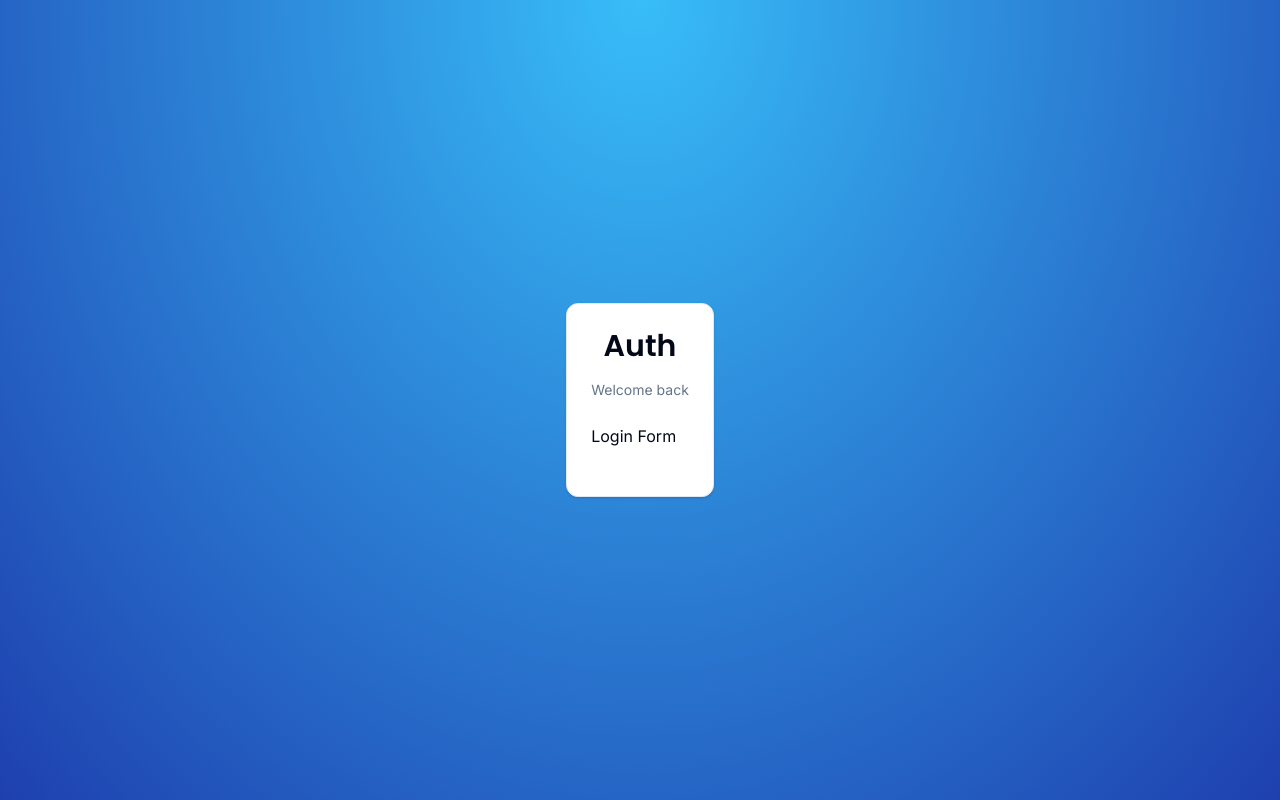
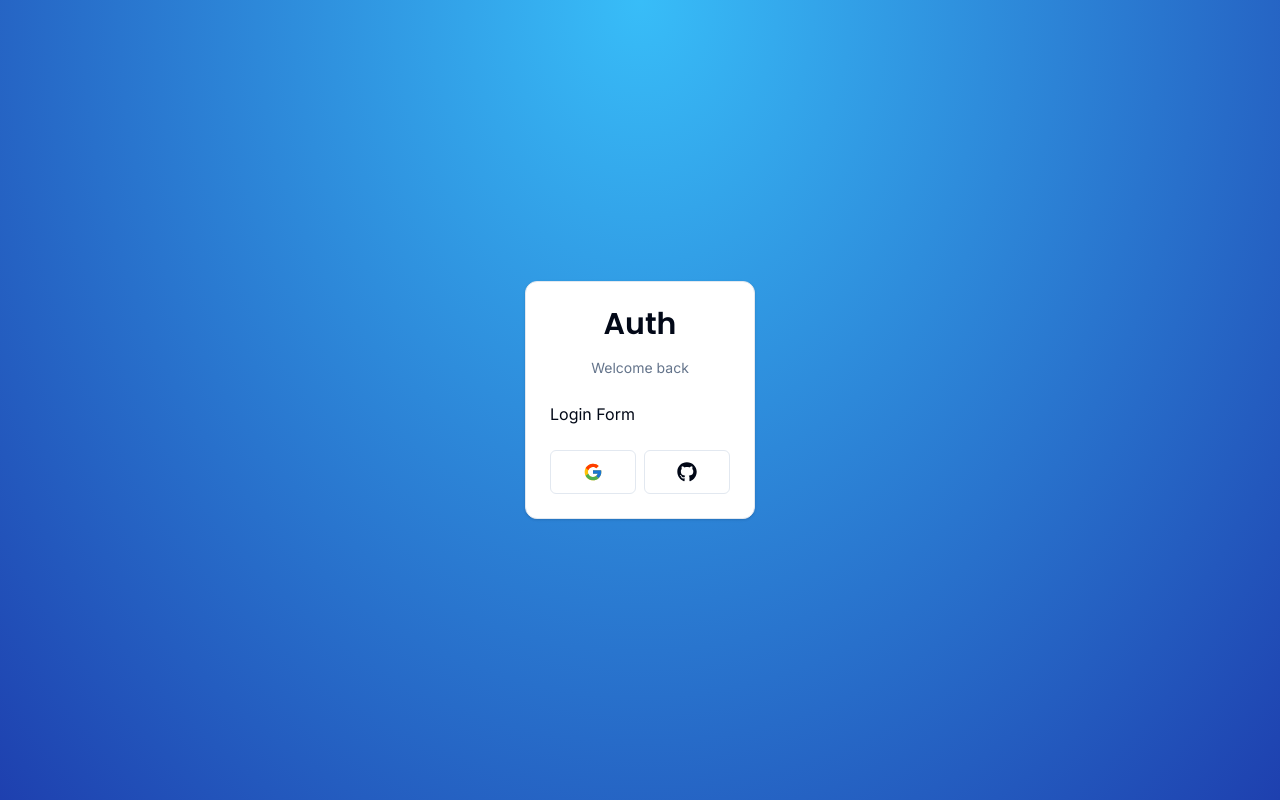
Before and after one commit to ddeveza/next-auth, a Next.js app: page /auth/login in a window 1280 px wide. Built offline with nearby package versions, Linux system fonts and the light colour scheme.

Commit message:
added social buttons

```diff
--- a/components/auth/social.tsx
+++ b/components/auth/social.tsx
@@ -1,5 +1,26 @@
 "use client";
-
+import { FaGithub } from "react-icons/fa";
+import { FcGoogle } from "react-icons/fc";
+import { Button } from "../ui/button";
 export const Social = () => {
-  return <div className="flex items-center w-full gap-x-2"></div>;
+  return (
+    <div className="flex items-center w-full gap-x-2">
+      <Button
+        size="lg"
+        className="w-full"
+        variant="outline"
+        onClick={() => {}}
+      >
+        <FcGoogle className="h-5 w-5" />
+      </Button>
+      <Button
+        size="lg"
+        className="w-full"
+        variant="outline"
+        onClick={() => {}}
+      >
+        <FaGithub className="h-5 w-5" />
+      </Button>
+    </div>
+  );
 };
```
